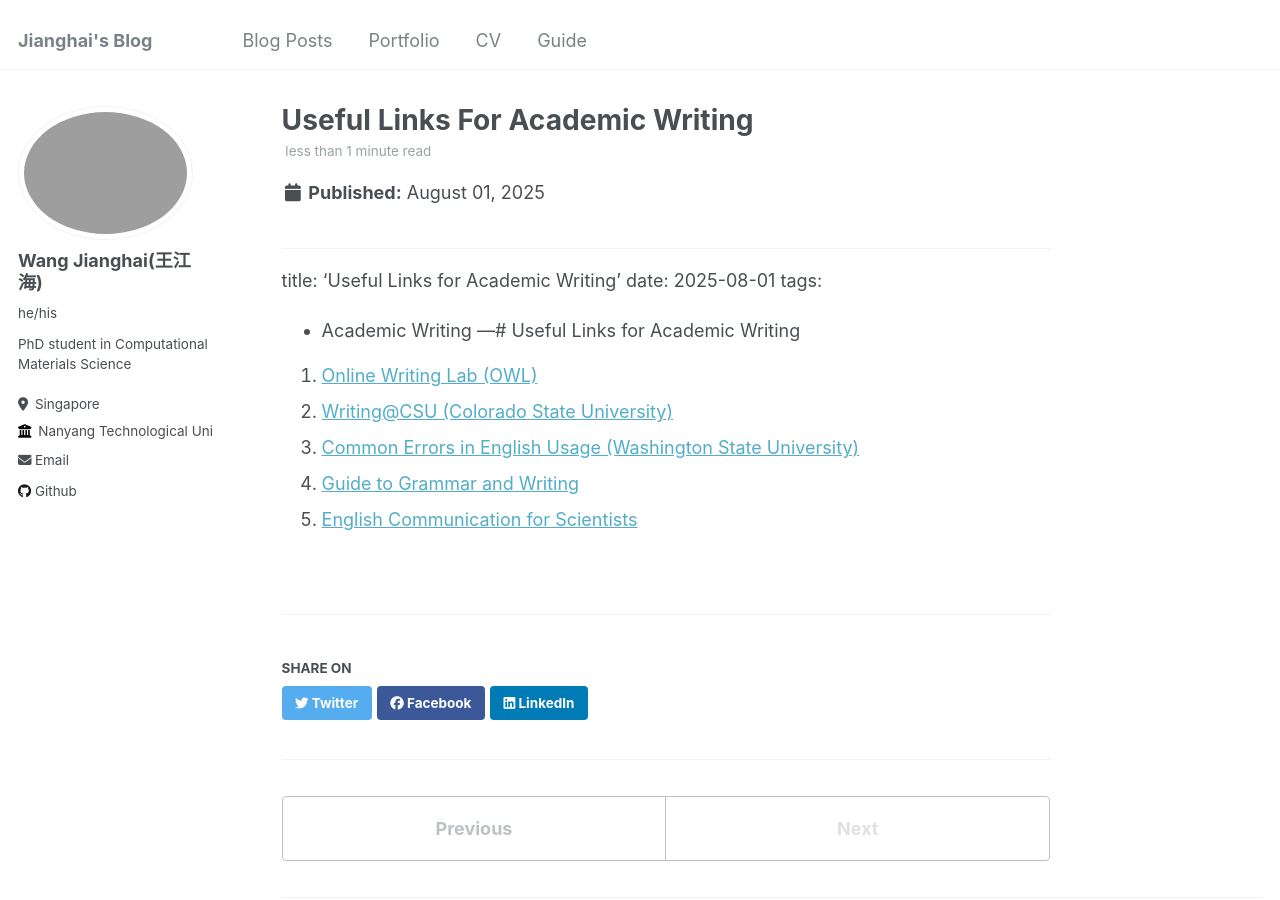
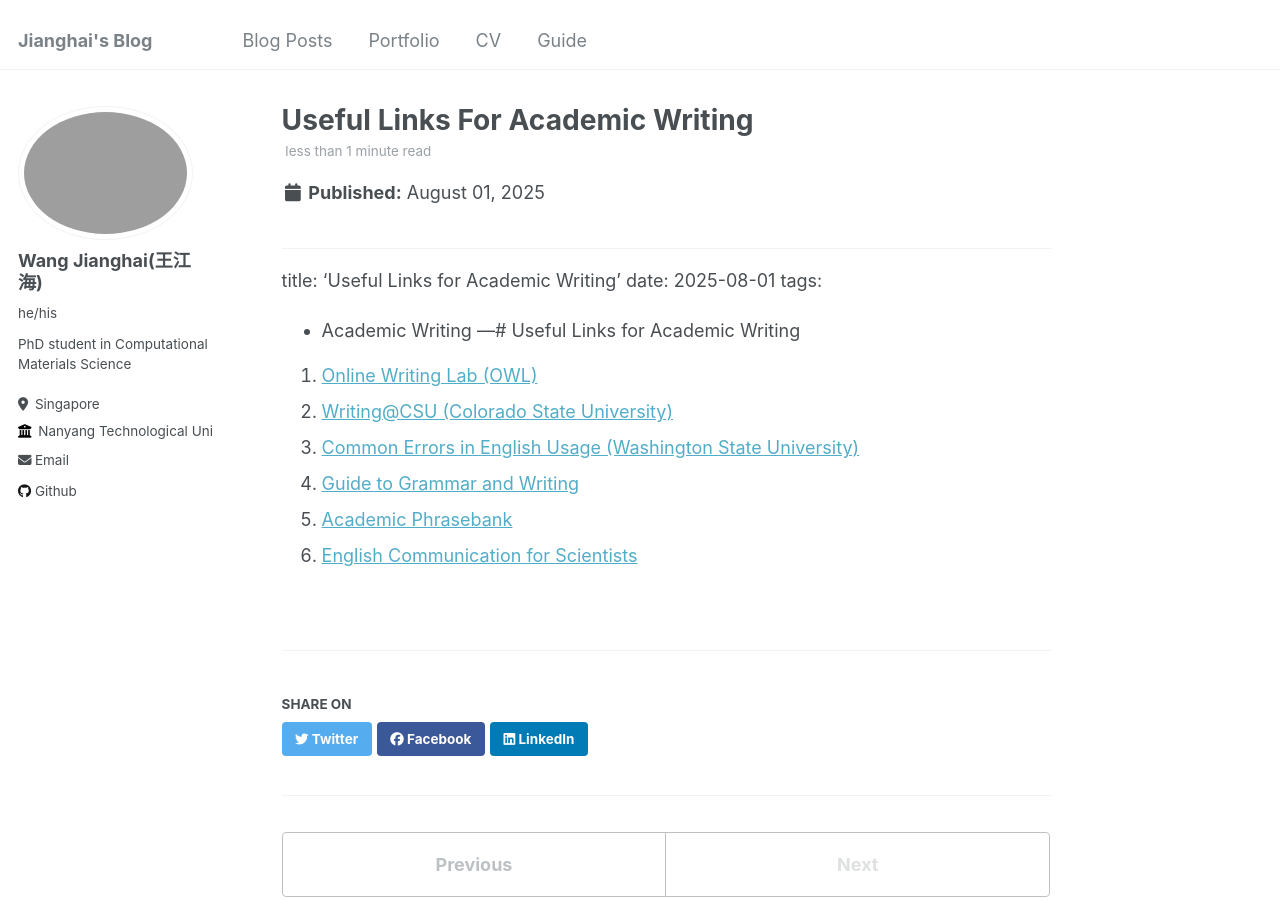
Before and after one commit to Ocean-JH/Ocean-JH.github.io, a Jekyll site: the page built from _posts/2025-08-01-useful-links-for-academic-writing.md, in a window 1280 px wide and 900 px high. Built offline with Jekyll 4.4.1, drawn with Linux system fonts in a browser that asks for light colours.

Commit message:
Update a blog

```diff
--- a/_posts/2025-08-01-useful-links-for-academic-writing.md
+++ b/_posts/2025-08-01-useful-links-for-academic-writing.md
@@ -10,4 +10,5 @@ tags:
 2. [Writing@CSU (Colorado State University)](https://writing.colostate.edu/learn.cfm)
 3. [Common Errors in English Usage (Washington State University)](https://brians.wsu.edu/common-errors/)
 4. [Guide to Grammar and Writing](https://guidetogrammar.org/grammar/)
-5. [English Communication for Scientists](https://www.nature.com/scitable/ebooks/english-communication-for-scientists-14053993/contents/)
+5. [Academic Phrasebank](https://www.phrasebank.manchester.ac.uk/)
+6. [English Communication for Scientists](https://www.nature.com/scitable/ebooks/english-communication-for-scientists-14053993/contents/)
```
